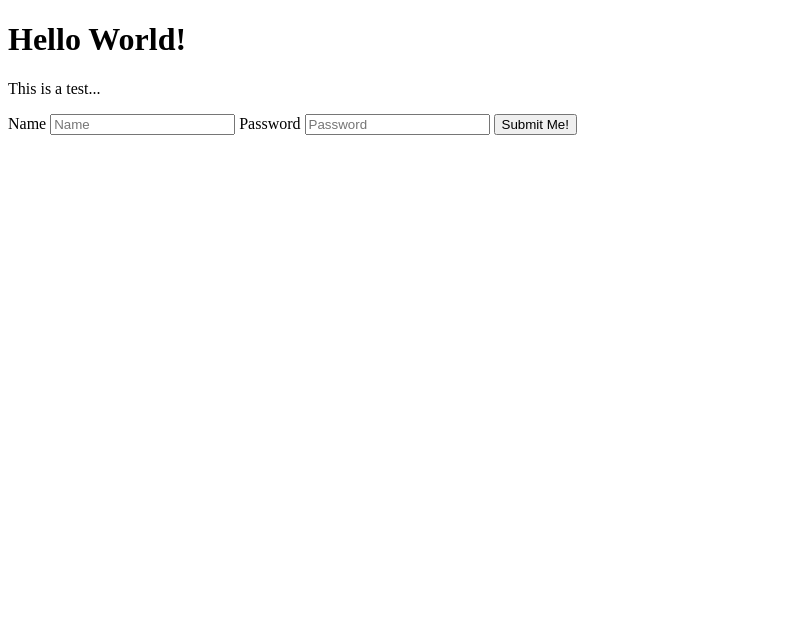
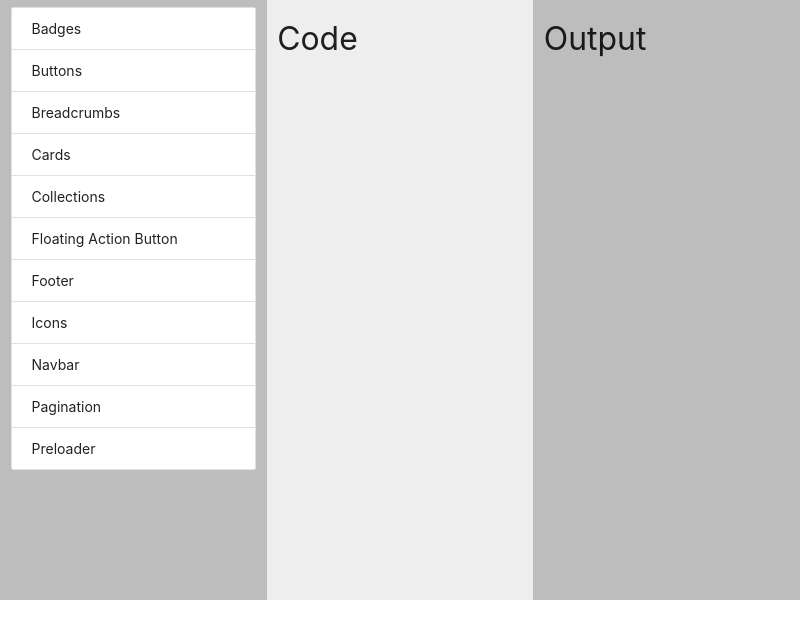
Before and after one commit to trezar001/buckle, an Electron app: page index.html in a window 800 px wide. Drawn offline with nearby package versions, Linux system fonts and the light colour scheme.

Commit message:
basic three col display

```diff
--- a/action.js
+++ b/action.js
@@ -1,6 +1,12 @@
 
-let button = document.getElementById('btn')
+components = document.querySelectorAll('.component')
 
-button.onclick(e => {
+components.forEach(component =>{
+    component.onclick = (e =>{
+        let description = document.getElementById('component-description')
+        let output = document.getElementById('component-output')
 
+        description.innerHTML = component.innerHTML
+        output.innerHTML = component.innerHTML + ' output'
+    })
 })
--- a/index.html
+++ b/index.html
@@ -3,17 +3,39 @@
 <head>
     <meta charset="UTF-8">
     <meta name="viewport" content="width=device-width, initial-scale=1.0">
+    <!-- Compiled and minified CSS -->
+    <link rel="stylesheet" href="https://cdnjs.cloudflare.com/ajax/libs/materialize/1.0.0/css/materialize.min.css">
+    <!-- Compiled and minified JavaScript -->
+    <script src="https://cdnjs.cloudflare.com/ajax/libs/materialize/1.0.0/js/materialize.min.js"></script>
+    <link rel="stylesheet" href="styles.css">
     <title>Document</title>
 </head>
 <body>
-    <h1>Hello World!</h1>
-    <p>This is a test...</p>
-    <form action="nothing">
-        <label>Name</label>
-        <input type="text" id="username" placeholder="Name">
-        <label>Password</label>
-        <input type="text" id="password" placeholder="Password">
-        <button id=btn action="submit">Submit Me!</button>
-    </form>
+    <div class="row">
+        <div class="col s4 grey lighten-1" style="height: 600px">
+            <ul class="collection">
+                <li class="collection-item component">Badges</li>
+                <li class="collection-item component">Buttons</li>
+                <li class="collection-item component">Breadcrumbs</li>
+                <li class="collection-item component">Cards</li>
+                <li class="collection-item component">Collections</li>
+                <li class="collection-item component">Floating Action Button</li>
+                <li class="collection-item component">Footer</li>
+                <li class="collection-item component">Icons</li>
+                <li class="collection-item component">Navbar</li>
+                <li class="collection-item component">Pagination</li>
+                <li class="collection-item component">Preloader</li>
+              </ul>
+        </div>
+        <div class="col s4 grey lighten-3" style="height: 600px">
+            <h4>Code</h4>
+            <p id="component-description"></p>
+        </div>
+        <div class="col s4 grey lighten-1" style="height: 600px">
+            <h4>Output</h4>
+            <p id="component-output"></p>
+        </div>
+    </div>
+    <script src=action.js></script>
 </body>
 </html>
--- /dev/null
+++ b/styles.css
@@ -0,0 +1,9 @@
+.component {
+    cursor: pointer;
+}
+.component:hover{
+    background-color: #eeeeee;
+}
+.component:active{
+    background-color: #e0e0e0;
+}
```
